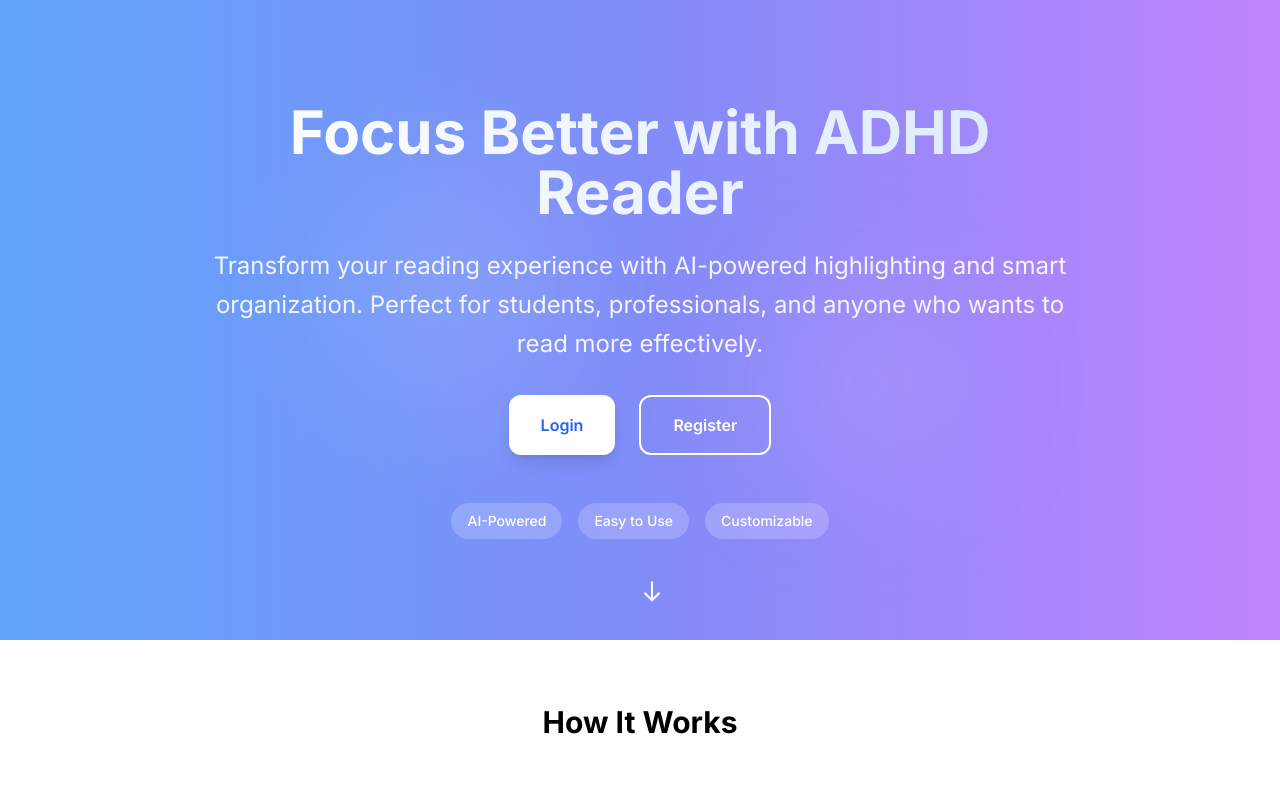
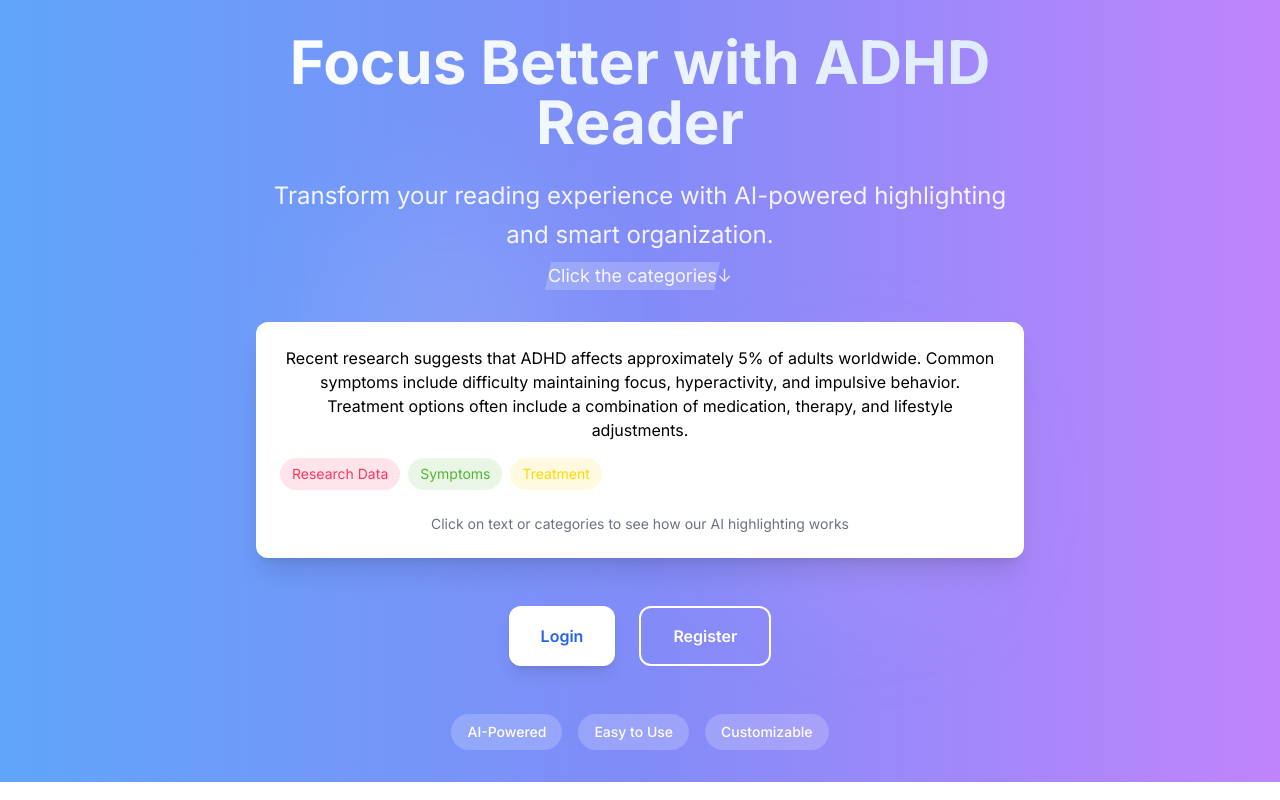
Before and after one commit to dannihuyang/ADHD-Reader, a React (Vite) app in the folder client/: page / in a window 1280 px wide. Shown: the top 800 px of the page. Built offline with nearby package versions, Linux system fonts and the light colour scheme.

Commit message:
Updated HomePage.jsx - added interactive highlighting demo

```diff
--- a/client/src/pages/HomePage.jsx
+++ b/client/src/pages/HomePage.jsx
@@ -1,3 +1,6 @@
+import React, { useState } from 'react';
+import { CATEGORY_COLORS } from '../config/constants';
+
 export default function Homepage({ setCurrentPage }) {
 	// Add some sample documents/previews
 	const sampleDocuments = [
@@ -14,6 +17,9 @@ export default function Homepage({ setCurrentPage }) {
 			category: "Education"
 		}
 	];
+
+	// Add this state at the top of your component
+	const [activeHighlight, setActiveHighlight] = useState(null);
 
 	return (
 		<div className="min-h-screen flex flex-col bg-gradient-to-r from-blue-400 via-indigo-400 to-purple-400">
@@ -35,11 +41,131 @@ export default function Homepage({ setCurrentPage }) {
 					</h1>
 
 					{/* Enhanced subheading */}
-					<p className="text-2xl text-white/90 mb-8 leading-relaxed">
-						Transform your reading experience with AI-powered highlighting
-						and smart organization. Perfect for students, professionals,
-						and anyone who wants to read more effectively.
-					</p>
+					<div className="max-w-3xl mx-auto mb-12">
+						<p className="text-2xl text-white/90 mb-8 leading-relaxed">
+							Transform your reading experience with AI-powered highlighting
+							and smart organization.
+							<span className="block mt-2 text-lg">
+								<span className="relative inline-block">
+									Click the categories
+									<span className="absolute inset-0 bg-white/20 transform -skew-x-12 animate-highlight"></span>
+								</span>
+								<span className="text-white/80">↓</span>
+							</span>
+						</p>
+
+						<div className="bg-white rounded-xl p-6 shadow-xl relative">
+							{/* Sample Text with Interactive Highlights */}
+							<div className="prose prose-lg max-w-none">
+								<p className="mb-4">
+									<span
+										className="relative cursor-pointer group"
+										onClick={() => setActiveHighlight('research')}
+										style={{
+											backgroundColor: activeHighlight === 'research'
+												? `${CATEGORY_COLORS.FIRST}30`
+												: 'transparent'
+										}}
+									>
+										Recent research suggests that ADHD affects approximately 5% of adults worldwide.
+										{activeHighlight === 'research' && (
+											<span className="absolute -top-12 left-0 text-white px-3 py-1 rounded text-sm"
+												  style={{ backgroundColor: CATEGORY_COLORS.FIRST }}>
+												Category: Research Data
+											</span>
+										)}
+									</span>
+									{' '}
+									<span
+										className="relative cursor-pointer group"
+										onClick={() => setActiveHighlight('symptoms')}
+										style={{
+											backgroundColor: activeHighlight === 'symptoms'
+												? `${CATEGORY_COLORS.SECOND}30`
+												: 'transparent'
+										}}
+									>
+										Common symptoms include difficulty maintaining focus, hyperactivity, and impulsive behavior.
+										{activeHighlight === 'symptoms' && (
+											<span className="absolute -top-12 left-0 text-white px-3 py-1 rounded text-sm"
+												  style={{ backgroundColor: CATEGORY_COLORS.SECOND }}>
+												Category: Symptoms
+											</span>
+										)}
+									</span>
+									{' '}
+									<span
+										className="relative cursor-pointer group"
+										onClick={() => setActiveHighlight('treatment')}
+										style={{
+											backgroundColor: activeHighlight === 'treatment'
+												? `${CATEGORY_COLORS.THIRD}30`
+												: 'transparent'
+										}}
+									>
+										Treatment options often include a combination of medication, therapy, and lifestyle adjustments.
+										{activeHighlight === 'treatment' && (
+											<span className="absolute -top-12 left-0 text-white px-3 py-1 rounded text-sm"
+												  style={{ backgroundColor: CATEGORY_COLORS.THIRD }}>
+												Category: Treatment
+											</span>
+										)}
+									</span>
+								</p>
+							</div>
+
+							{/* Category Pills */}
+							<div className="flex gap-2 mb-6">
+								<button
+									onClick={() => setActiveHighlight('research')}
+									className="px-3 py-1.5 rounded-full text-sm transition-all hover:shadow-sm"
+									style={{
+										backgroundColor: activeHighlight === 'research'
+											? CATEGORY_COLORS.FIRST
+											: `${CATEGORY_COLORS.FIRST}20`,
+										color: activeHighlight === 'research'
+											? 'white'
+											: CATEGORY_COLORS.FIRST
+									}}
+								>
+									Research Data
+								</button>
+								<button
+									onClick={() => setActiveHighlight('symptoms')}
+									className="px-3 py-1 rounded-full text-sm transition-all"
+									style={{
+										backgroundColor: activeHighlight === 'symptoms'
+											? CATEGORY_COLORS.SECOND
+											: `${CATEGORY_COLORS.SECOND}20`,
+										color: activeHighlight === 'symptoms'
+											? 'white'
+											: CATEGORY_COLORS.SECOND
+									}}
+								>
+									Symptoms
+								</button>
+								<button
+									onClick={() => setActiveHighlight('treatment')}
+									className="px-3 py-1 rounded-full text-sm transition-all"
+									style={{
+										backgroundColor: activeHighlight === 'treatment'
+											? CATEGORY_COLORS.THIRD
+											: `${CATEGORY_COLORS.THIRD}20`,
+										color: activeHighlight === 'treatment'
+											? 'white'
+											: CATEGORY_COLORS.THIRD
+									}}
+								>
+									Treatment
+								</button>
+							</div>
+
+							{/* Instructions */}
+							<div className="mt-4 text-sm text-gray-500">
+								Click on text or categories to see how our AI highlighting works
+							</div>
+						</div>
+					</div>
 
 					{/* CTA buttons with enhanced styling */}
 					<div className="flex gap-6 justify-center">
@@ -73,21 +199,6 @@ export default function Homepage({ setCurrentPage }) {
 							</span>
 						))}
 					</div>
-				</div>
-
-				{/* Scroll indicator */}
-				<div className="absolute bottom-8 left-1/2 transform -translate-x-1/2 animate-bounce">
-					<svg
-						className="w-6 h-6 text-white"
-						fill="none"
-						strokeLinecap="round"
-						strokeLinejoin="round"
-						strokeWidth="2"
-						viewBox="0 0 24 24"
-						stroke="currentColor"
-					>
-						<path d="M19 14l-7 7m0 0l-7-7m7 7V3"></path>
-					</svg>
 				</div>
 			</div>
 
@@ -213,4 +324,19 @@ const styles = `
 .animate-float-delayed {
     animation: float-delayed 7s ease-in-out infinite;
 }
+
+@keyframes highlight {
+    0% {
+        opacity: 0;
+        transform: translateX(-100%) skewX(-12deg);
+    }
+    100% {
+        opacity: 0.2;
+        transform: translateX(100%) skewX(-12deg);
+    }
+}
+
+.animate-highlight {
+    animation: highlight 2s ease-in-out infinite;
+}
 `;
```
